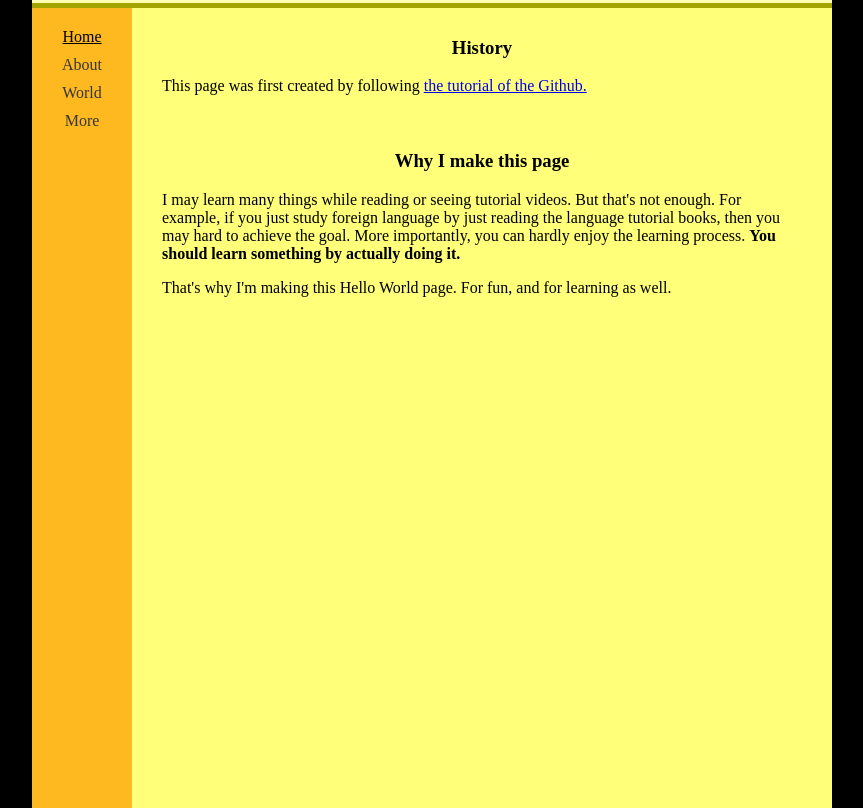
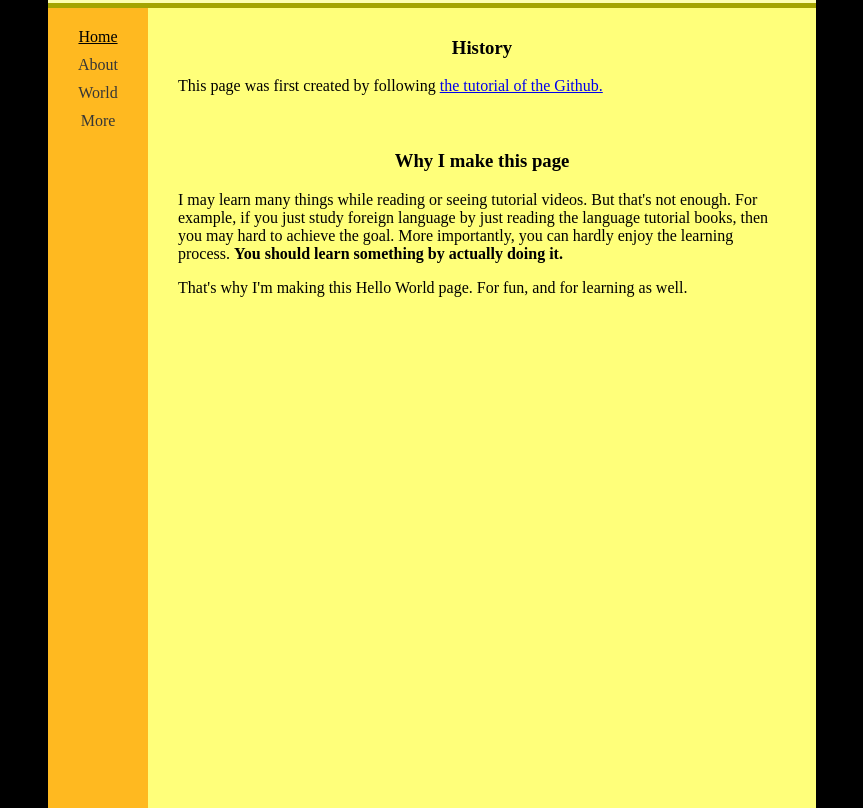
Before and after one commit to stollener/hello-world, a plain HTML site: page index.html in a window 1280 px wide. Shown: the part 70-878 px from the top of the page, without its empty margins (208-1071 px from the left). Drawn offline with Linux system fonts and the light colour scheme.

Commit message:
Change media query width size for testing

```diff
--- a/style.css
+++ b/style.css
@@ -70,7 +70,7 @@ h3 {
 }
 
 /* For mobile devices */
-@media (max-width: 500px) {
+@media (max-width: 767px) {
 
   #body {
     display: block;
@@ -99,10 +99,10 @@ h3 {
 }
 
 /* for large screen */
-@media (min-width: 800px) {
+@media (min-width: 768px) {
 
   body {
-    width: 800px;
+    width: 768px;
     margin: auto;
   }
 
```
